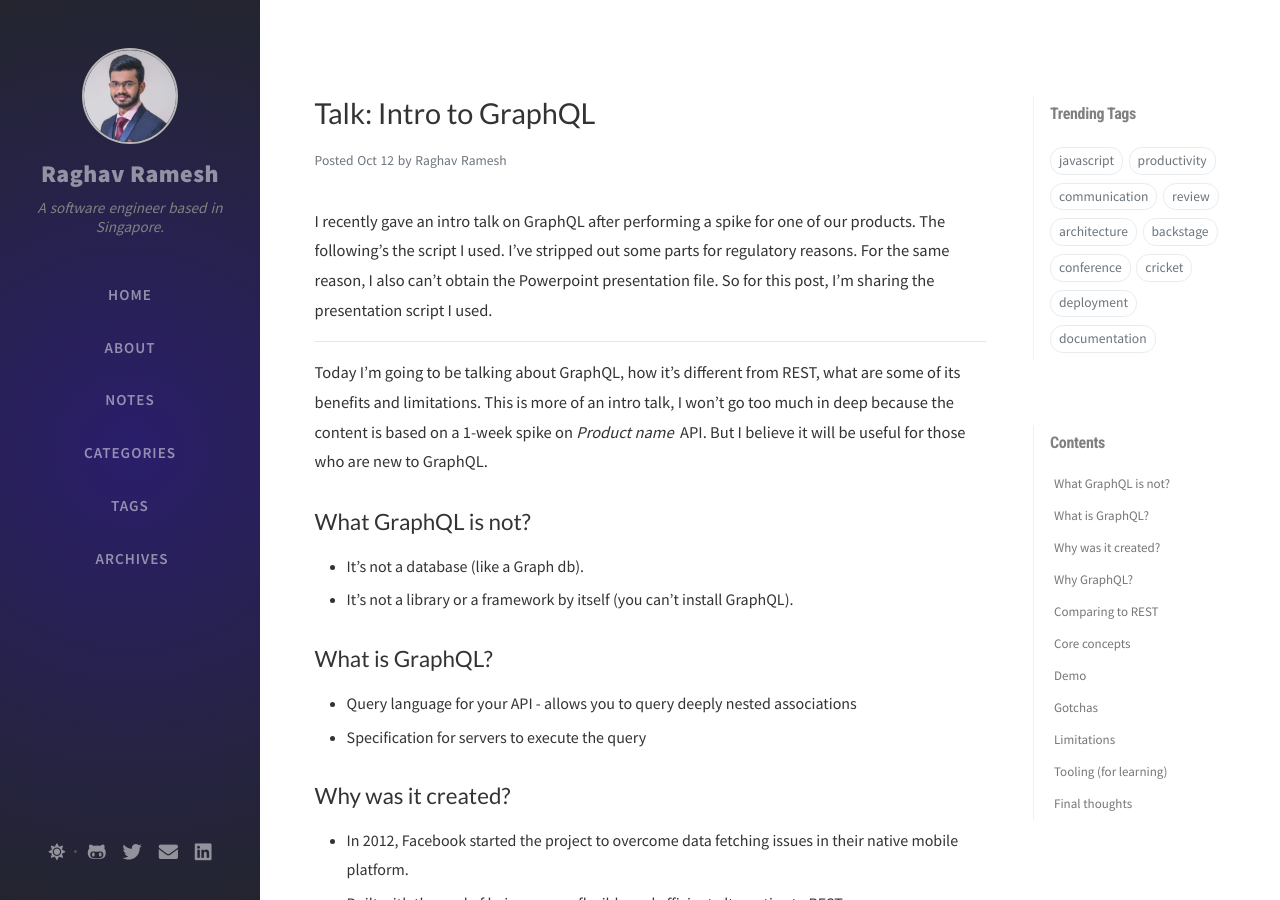
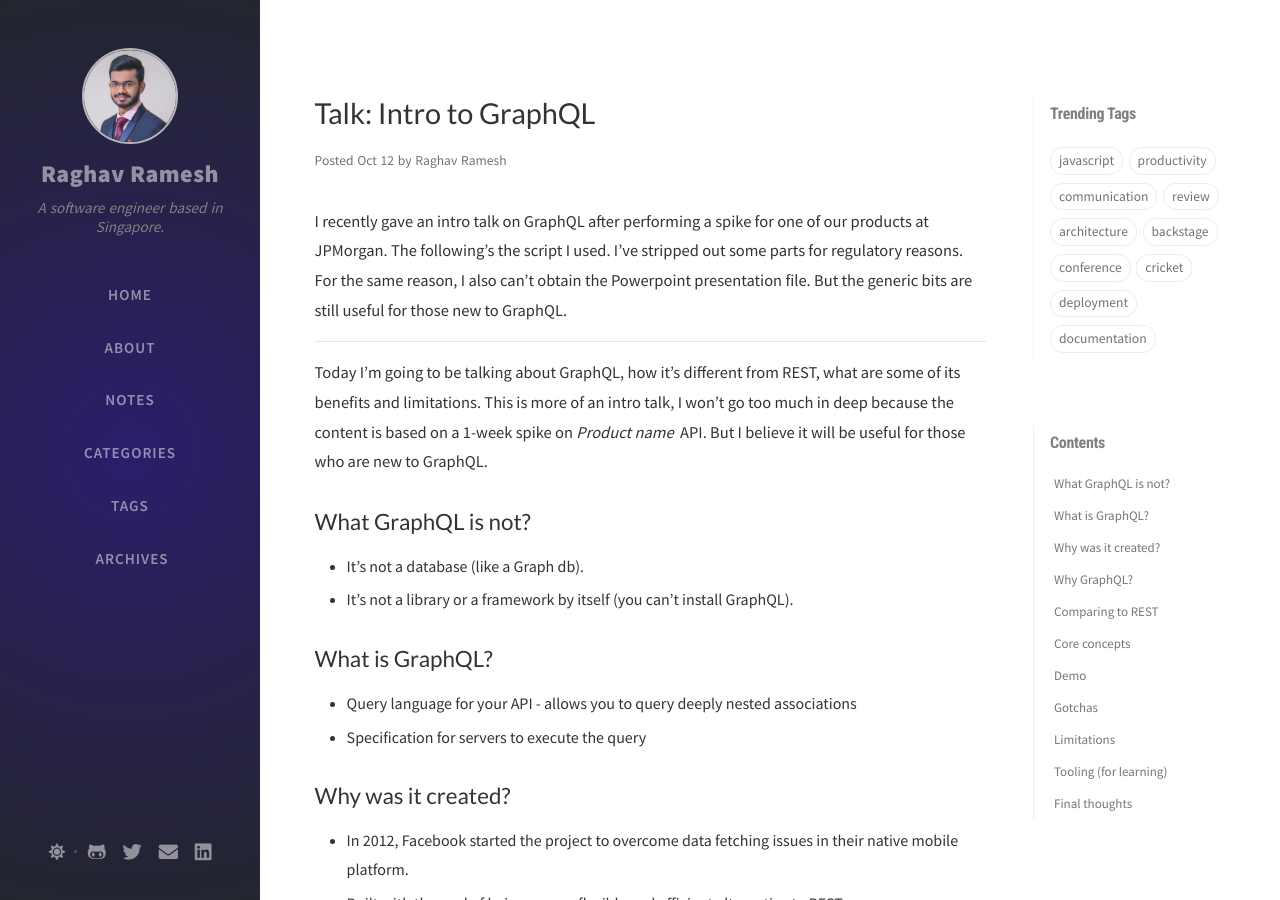
Before and after one commit to RaghavRamesh/RaghavRamesh.github.io, a Jekyll site: the page built from _posts/2020-10-13-intro-to-graphql.md, in a window 1280 px wide and 900 px high. Built offline with Jekyll 4.4.1, drawn with Linux system fonts in a browser that asks for light colours; nearby versions of some CDN libraries; comment, search, counter and statistics services are not loaded.

Commit message:
modify intro to graphql talk post

```diff
--- a/_posts/2020-10-13-intro-to-graphql.md
+++ b/_posts/2020-10-13-intro-to-graphql.md
@@ -6,10 +6,9 @@ tags: [graphql]
 ---
 
 
-I recently gave an intro talk on GraphQL after performing a spike for one of our products. The
+I recently gave an intro talk on GraphQL after performing a spike for one of our products at JPMorgan. The
 following's the script I used. I've stripped out some parts for regulatory reasons. For the same reason,
-I also can't obtain the Powerpoint presentation file. So for this post, I'm sharing the presentation
-script I used.
+I also can't obtain the Powerpoint presentation file. But the generic bits are still useful for those new to GraphQL.
 
 ---
 
```
